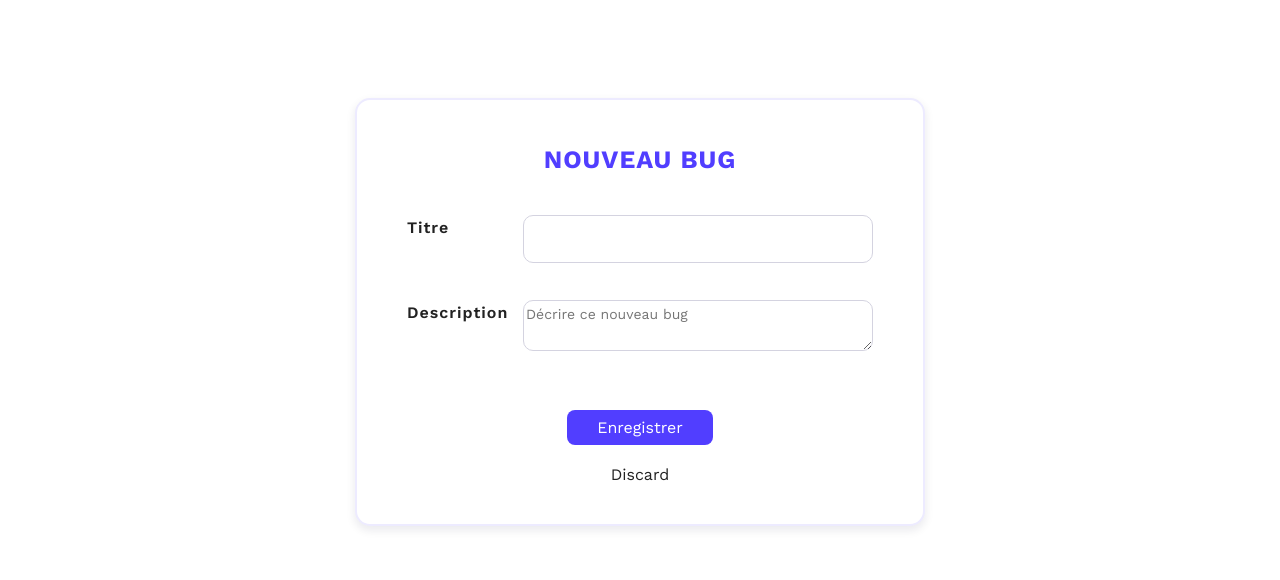
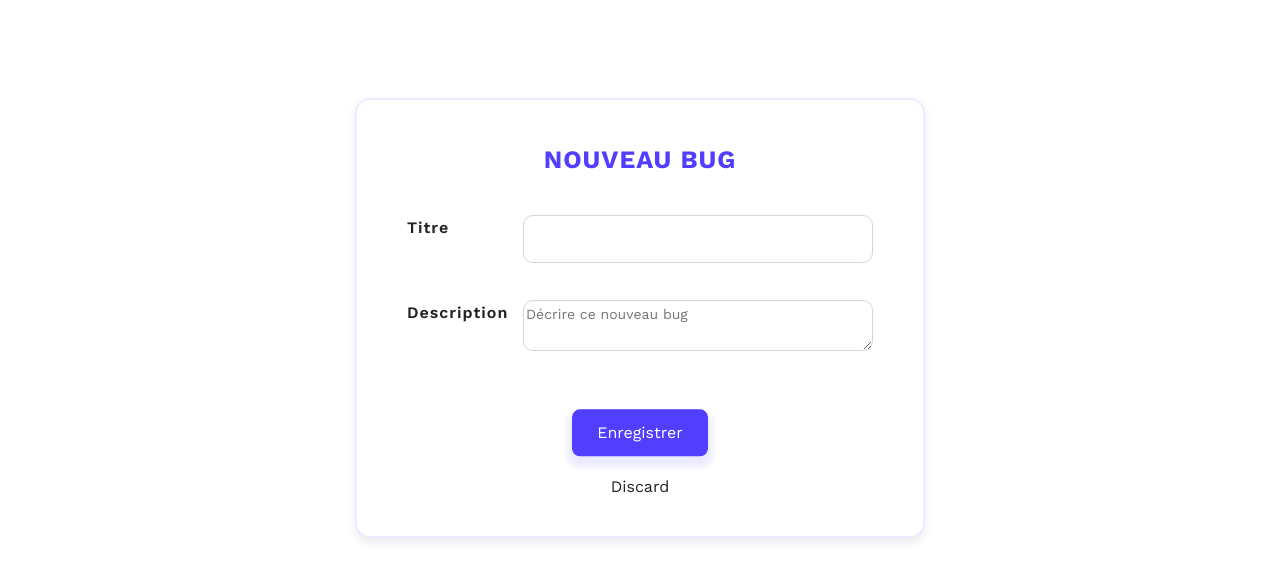
Before and after one commit to jing607/Projet-1-bug-tracker, a plain HTML site: page add.html in a window 1280 px wide. In both pictures the pointer is over the button "Enregistrer". Shown: the part 82-662 px from the top of the page. Drawn offline with nearby package versions, Linux system fonts and the light colour scheme.

Commit message:
modification

```diff
--- a/css/add-page.css
+++ b/css/add-page.css
@@ -60,7 +60,7 @@ header{
     border-bottom: .1rem solid #fff;
   }
 
-/* FORM */
+/* Form */
 
   .form-container {
     width: 100%;
@@ -140,9 +140,13 @@ header{
   .primary-btn {
     color: #fff;
     background-color: var(--primary-color);
-    padding: 0.8rem 3rem;
+    padding: 1.4rem 2.5rem;
     border-radius: 0.8rem;
     cursor: pointer;
+  }
+  .primary-btn:hover {
+    box-shadow: 0 0.4em 0.4em 0.3em var(--primary-50-color);
+    transform: translateY(-0.04em);
   }
 
   .text-btn {
--- a/css/login-page.css
+++ b/css/login-page.css
@@ -101,9 +101,13 @@ height: 7.5rem;
 .primary-btn {
   color: #fff;
   background-color: var(--primary-color);
-  padding: 0.8rem 3rem;
+  padding: 1.4rem 2.5rem;
   border-radius: 0.8rem;
   cursor: pointer;
+}
+.primary-btn:hover {
+  box-shadow: 0 0.4em 0.4em 0.3em var(--primary-50-color);
+  transform: translateY(-0.04em);
 }
 
 .text-btn {
```
